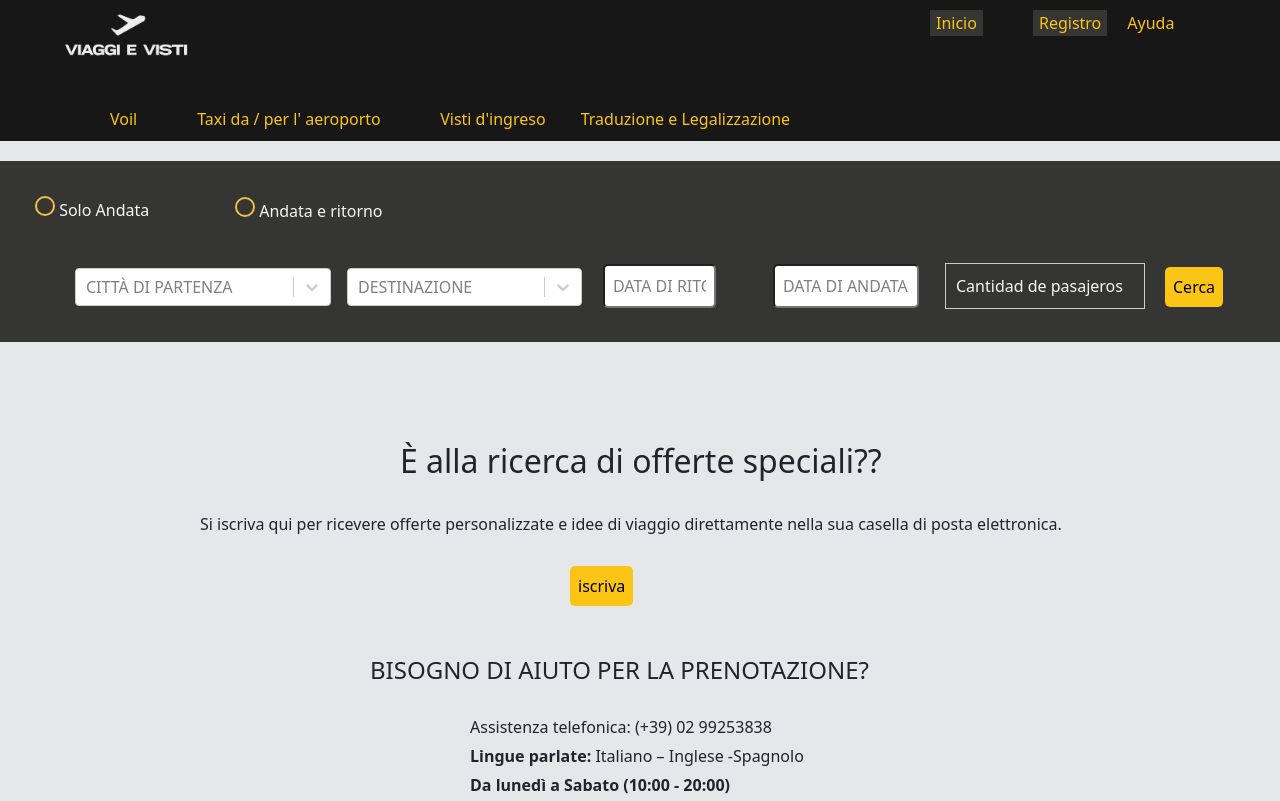
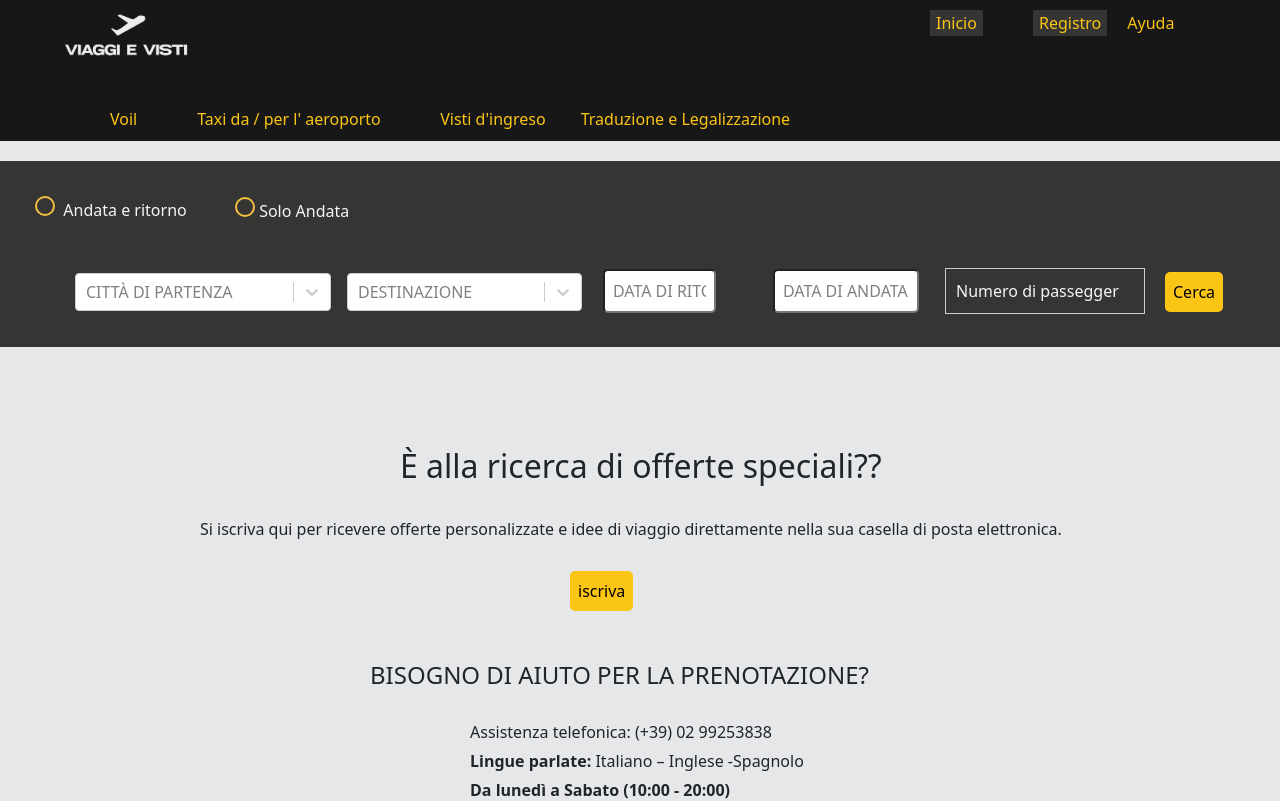
Before and after one commit to TamaraZaslavsky82/repoVV, a React (Create React App) app: page /voil in a window 1280 px wide. Shown: the top 801 px of the page. Built offline with nearby package versions, Linux system fonts and the light colour scheme; the HTML template or start-up script is replaced by a standard one.

Commit message:
nuevo commit

```diff
--- a/src/componets/Searchbar/SearchBar.module.css
+++ b/src/componets/Searchbar/SearchBar.module.css
@@ -8,9 +8,7 @@ input::placeholder {
   color: gray;
 }
 
-input:hover::placeholder {
-  background-color: rgb(250, 197, 21);
-}
+
 
 
 .input2 {
--- a/src/componets/Searchbar/SearchBar3.jsx
+++ b/src/componets/Searchbar/SearchBar3.jsx
@@ -21,7 +21,7 @@ function SearchBar3() {
       ? `${totalPassengers} ${
           totalPassengers === 1 ? "Passeggero" : "Passeggeri"
         }`
-      : "Cantidad de pasajeros";
+      : "Numero di passegger";
 
   return (
     <div>
--- a/src/componets/Voil1/Voil1.jsx
+++ b/src/componets/Voil1/Voil1.jsx
@@ -10,12 +10,14 @@ import SearchBar3 from "../Searchbar/SearchBar3";
 export default function Voil() {
   const [soloAndataChecked, setSoloAndataChecked] = useState(false);
   const [andataERitornoChecked, setAndataERitornoChecked] = useState(false);
+  const [searchBarDataEnabled, setSearchBarDataEnabled] = useState(true);
 
   const handleSoloAndataChange = () => {
     setSoloAndataChecked(!soloAndataChecked);
     if (andataERitornoChecked) {
       setAndataERitornoChecked(false);
     }
+    handleSearchBarDataEnableChange(!soloAndataChecked);
   };
 
   const handleAndataERitornoChange = () => {
@@ -23,6 +25,11 @@ export default function Voil() {
     if (soloAndataChecked) {
       setSoloAndataChecked(false);
     }
+    handleSearchBarDataEnableChange(soloAndataChecked);
+  };
+
+  const handleSearchBarDataEnableChange = (enable) => {
+    setSearchBarDataEnabled(enable);
   };
 
   return (
@@ -35,9 +42,7 @@ export default function Voil() {
               checked={soloAndataChecked}
               onChange={handleSoloAndataChange}
             />
-     &nbsp;Solo Andata
-  </label>
-</div>
+            &nbsp; Andata e ritorno
             <div className={style.containerC}>
               <label className={style.cheack1}>
                 <input
@@ -45,7 +50,9 @@ export default function Voil() {
                   checked={andataERitornoChecked}
                   onChange={handleAndataERitornoChange}
                 />
-    &nbsp;Andata e ritorno
+                &nbsp;Solo Andata
+              </label>
+            </div>
           </label>
         </div>
         <div className={style.search1}>
@@ -55,9 +62,11 @@ export default function Voil() {
         <div className={style.search}>
           <SearchBar2 />
         </div>
+        {searchBarDataEnabled && (
           <div className={style.datar}>
             <SearchBarData />
           </div>
+        )}
         <div className={style.dataa}>
           <SearchBarData2 />
         </div>
--- a/src/componets/Voil1/Voil1.module.css
+++ b/src/componets/Voil1/Voil1.module.css
@@ -114,7 +114,7 @@
     display: inline-block; /* Opcional: puedes usar "inline-flex" si deseas aplicar flexbox a los elementos */
   }
   .containerC{
-      margin-top: -30PX;
+      margin-top: -25PX;
       margin-left: 200PX;
       margin-bottom: 30PX;
   }
```
Lines whose indentation alone changed are shown as unchanged.
